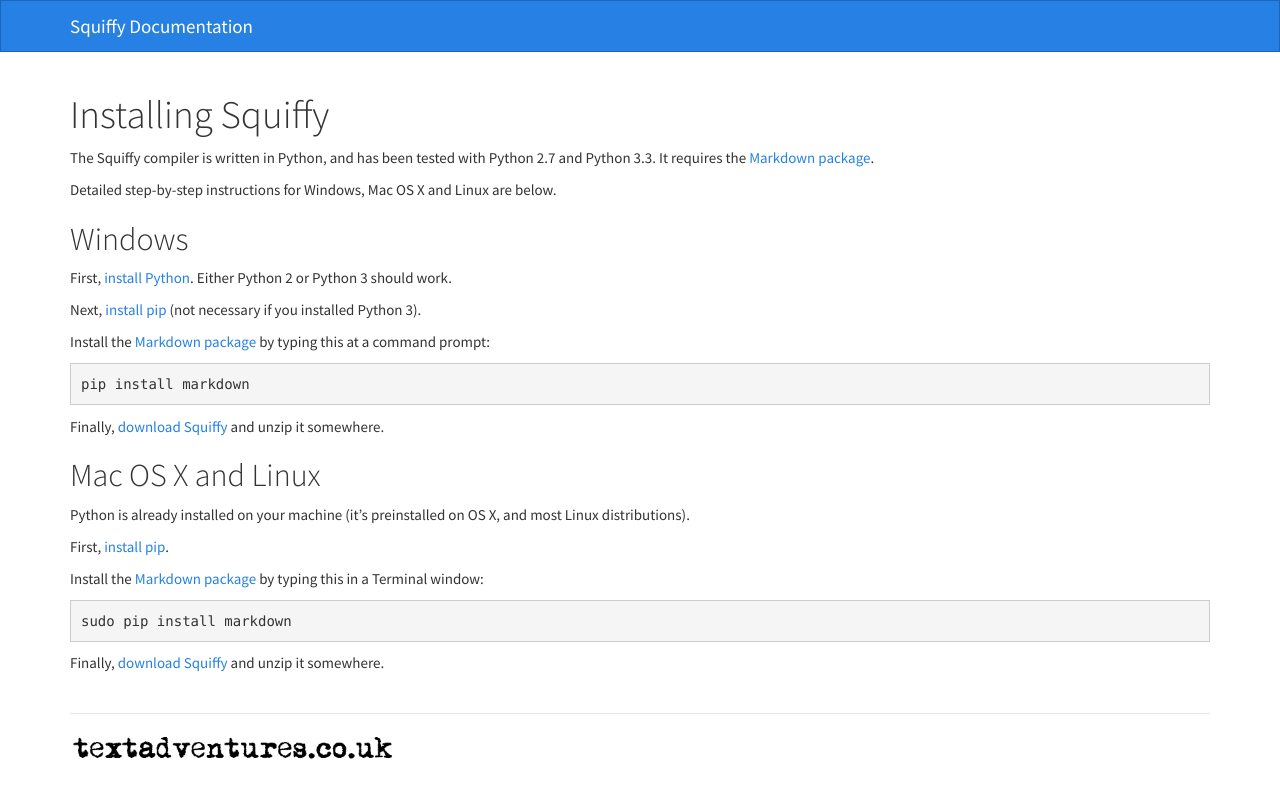
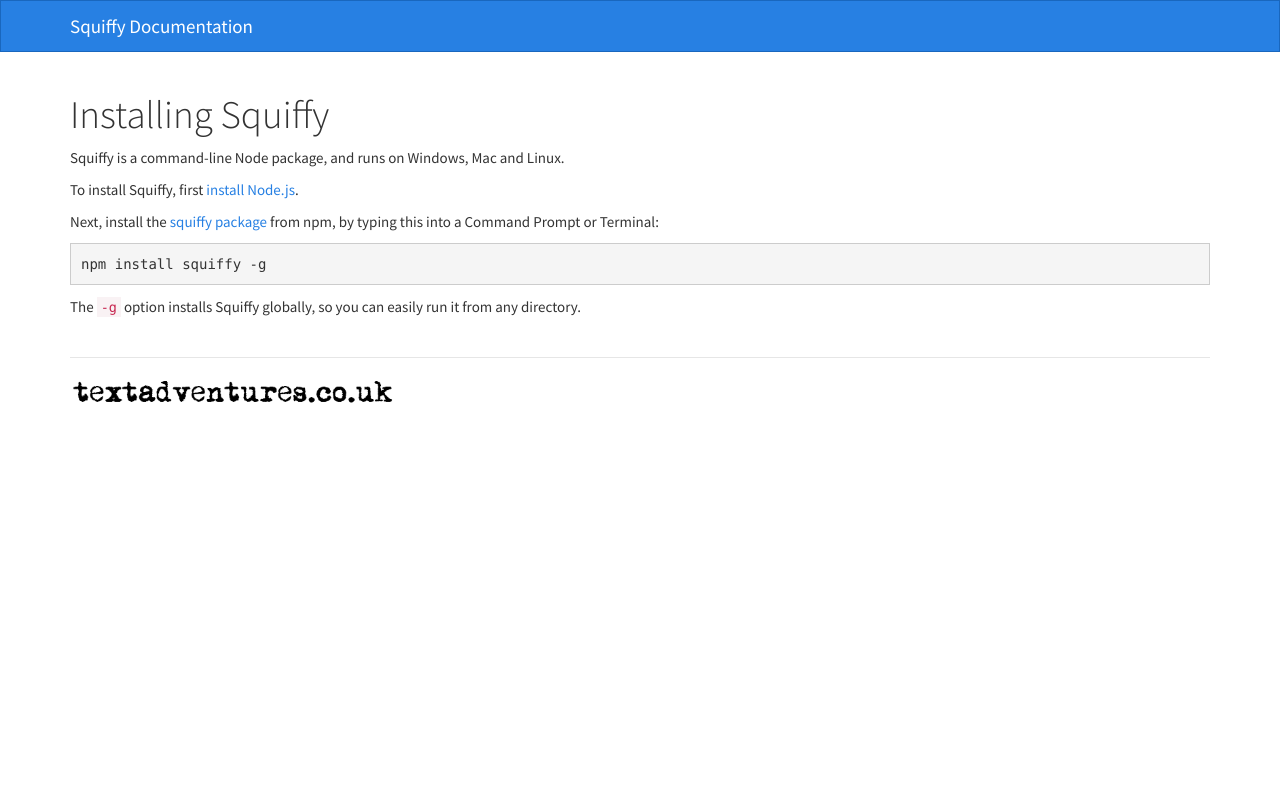
Before and after one commit to textadventures/squiffy, a Jekyll site: the page built from install.md, in a window 1280 px wide. Shown: the top 798 px of the page. Built offline with Jekyll 4.4.1, drawn with Linux system fonts in a browser that asks for light colours; nearby versions of some CDN libraries; Markdown is read by kramdown in place of the engine named in the settings.

Commit message:
Update docs

```diff
--- a/install.md
+++ b/install.md
@@ -3,32 +3,12 @@
 title: Installing Squiffy
 ---
 
-The Squiffy compiler is written in Python, and has been tested with Python 2.7 and Python 3.3. It requires the [Markdown package](https://pypi.python.org/pypi/Markdown).
+Squiffy is a command-line Node package, and runs on Windows, Mac and Linux.
 
-Detailed step-by-step instructions for Windows, Mac OS X and Linux are below.
+To install Squiffy, first [install Node.js](http://nodejs.org/).
 
-Windows
--------
+Next, install the [squiffy package](https://www.npmjs.org/package/squiffy) from npm, by typing this into a Command Prompt or Terminal:
 
-First, [install Python](https://www.python.org/downloads/). Either Python 2 or Python 3 should work.
+    npm install squiffy -g
 
-Next, [install pip](https://pip.pypa.io/en/latest/installing.html) (not necessary if you installed Python 3).
-
-Install the [Markdown package](https://pypi.python.org/pypi/Markdown) by typing this at a command prompt:
-
-	pip install markdown
-
-Finally, [download Squiffy](https://github.com/textadventures/squiffy/releases/download/v1.0/squiffy-1.0.zip) and unzip it somewhere.
-
-Mac OS X and Linux
-------------------
-
-Python is already installed on your machine (it's preinstalled on OS X, and most Linux distributions).
-
-First, [install pip](https://pip.pypa.io/en/latest/installing.html).
-
-Install the [Markdown package](https://pypi.python.org/pypi/Markdown) by typing this in a Terminal window:
-
-	sudo pip install markdown
-
-Finally, [download Squiffy](https://github.com/textadventures/squiffy/releases/download/v1.0/squiffy-1.0.zip) and unzip it somewhere.
+The `-g` option installs Squiffy globally, so you can easily run it from any directory.
```
Also changed, not shown: roadmap.md (+3 -1 lines), usage.md (+6 -6 lines).
